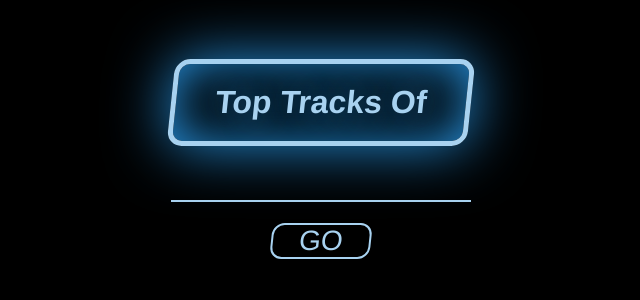
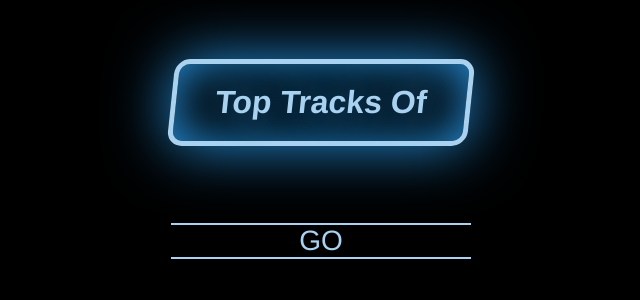
Before and after one commit to leey611/artist_top_tracks, a Flask app: page / in a window 1280 px wide. Shown: the part 241-541 px from the top of the page, without its empty margins (319-959 px from the left). Run offline with Flask 2, Linux system fonts and the light colour scheme.

Commit message:
fix submit

```diff
--- a/static/form.css
+++ b/static/form.css
@@ -65,7 +65,7 @@
 
 @keyframes text {
   0%, 21.5%, 22%, 23.5%, 24%, 66.5%, 67%, 84.5%, 85%, 100% {
-    text-shadow: 0 0 30px #258FDA;
+    text-shadow: 0 0 30px #258fda;
   }
   21.8%, 23.8%, 66.8%, 84.8% {
     text-shadow: none;
@@ -73,7 +73,7 @@
 }
 @keyframes frame {
   0%, 21.5%, 22%, 23.5%, 24%, 66.5%, 67%, 84.5%, 85%, 100% {
-    box-shadow: 0 0 60px #258FDA, 0 0 50px #258FDA inset;
+    box-shadow: 0 0 60px #258fda, 0 0 50px #258fda inset;
   }
   21.8%, 23.8%, 66.8%, 84.8% {
     box-shadow: none;
--- a/static/form.scss
+++ b/static/form.scss
@@ -1,6 +1,5 @@
-
-$green: #8FDA25;
-$blue: #258FDA;
+$green: #8fda25;
+$blue: #258fda;
 * {
   box-sizing: border-box;
   padding: 0;
@@ -20,9 +19,7 @@
     display: flex;
     flex-direction: column;
     justify-content: space-between;
-
   }
-
 
   #frame {
     padding: 20px;
@@ -38,9 +35,7 @@
     }
   }
 
-
   form {
-
     position: relative;
     width: 100%;
 
@@ -58,8 +53,6 @@
       border-bottom: 2px solid lighten($blue, 30%);
       font-family: Farsan, Helvetica;
     }
-
-
   }
   button {
     align-self: center;
@@ -72,26 +65,46 @@
     transform: skewX(-6deg);
     cursor: pointer;
   }
-
-
 }
 
-
-
 @keyframes text {
-  0%, 21.5%, 22%, 23.5%, 24%, 66.5%, 67%, 84.5%, 85%, 100% {
+  0%,
+  21.5%,
+  22%,
+  23.5%,
+  24%,
+  66.5%,
+  67%,
+  84.5%,
+  85%,
+  100% {
     text-shadow: 0 0 30px $blue;
   }
-  21.8%, 23.8%, 66.8%, 84.8% {
+  21.8%,
+  23.8%,
+  66.8%,
+  84.8% {
     text-shadow: none;
   }
 }
 
 @keyframes frame {
-  0%, 21.5%, 22%, 23.5%, 24%, 66.5%, 67%, 84.5%, 85%, 100% {
+  0%,
+  21.5%,
+  22%,
+  23.5%,
+  24%,
+  66.5%,
+  67%,
+  84.5%,
+  85%,
+  100% {
     box-shadow: 0 0 60px $blue, 0 0 50px $blue inset;
   }
-  21.8%, 23.8%, 66.8%, 84.8% {
+  21.8%,
+  23.8%,
+  66.8%,
+  84.8% {
     box-shadow: none;
   }
 }
--- a/templates/index.html
+++ b/templates/index.html
@@ -1,9 +1,13 @@
 <!DOCTYPE html>
 <html lang="en">
   <head>
-    <meta charset="UTF-8">
-    <meta name="viewport" content="width=device-width, initial-scale=1.0">
-    <link rel= "stylesheet" type= "text/css" href= "{{ url_for('static',filename='../static/form.css') }}">
+    <meta charset="UTF-8" />
+    <meta name="viewport" content="width=device-width, initial-scale=1.0" />
+    <link
+      rel="stylesheet"
+      type="text/css"
+      href="{{ url_for('static',filename='../static/form.css') }}"
+    />
     <!-- <link rel="stylesheet" type="text/css" href="../static/form.css"> -->
     <title>Artist Top Tracks</title>
   </head>
@@ -13,12 +17,10 @@
         <h1 id="text">Top Tracks Of</h1>
       </div>
 
-        <form method='POST'>
-            <input type="text" name="name" autocomplete="off" autofocus required>
-
-
+      <form method="POST">
+        <input type="text" name="name" autocomplete="off" autofocus required />
+        <input type="submit" value="GO" />
       </form>
-        <button type="submit" class="btn btn-primary">GO</button>
     </div>
 
     <script>
--- a/templates/toptracks.html
+++ b/templates/toptracks.html
@@ -140,7 +140,7 @@
       const inputArtist = document.getElementById('inputArtist').innerText;
       const lastFmBaseUrl = 'https://ws.audioscrobbler.com/2.0/';
 
-      const apiKey = config.API_KEY;
+      const apiKey = 'd08b204e3587ae24e5476480cfc3a4ba';
 
       let width = window.innerWidth;
       let height = window.innerHeight;
```
Also changed, not shown: 1 other file. Lines whose indentation alone changed are shown as unchanged.
